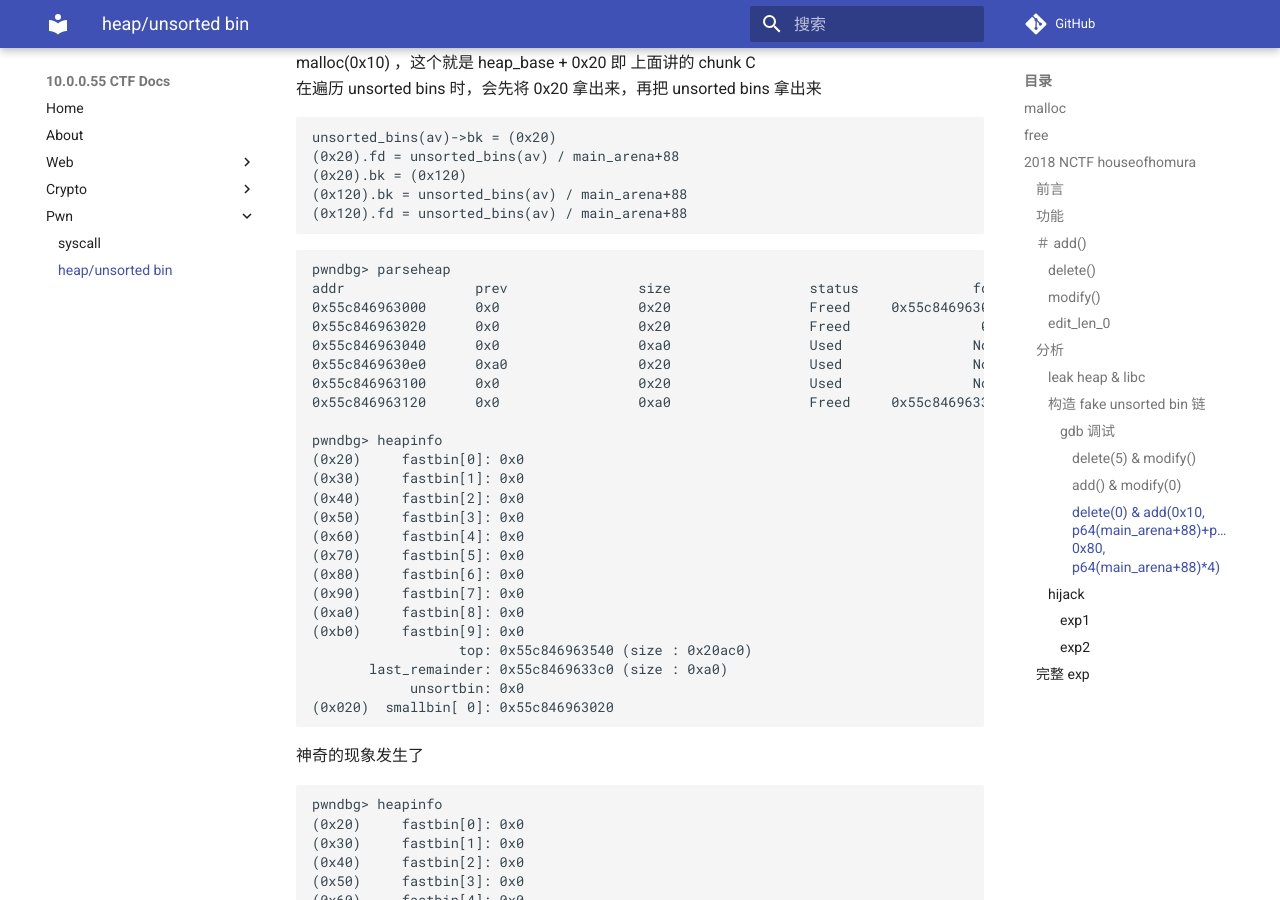
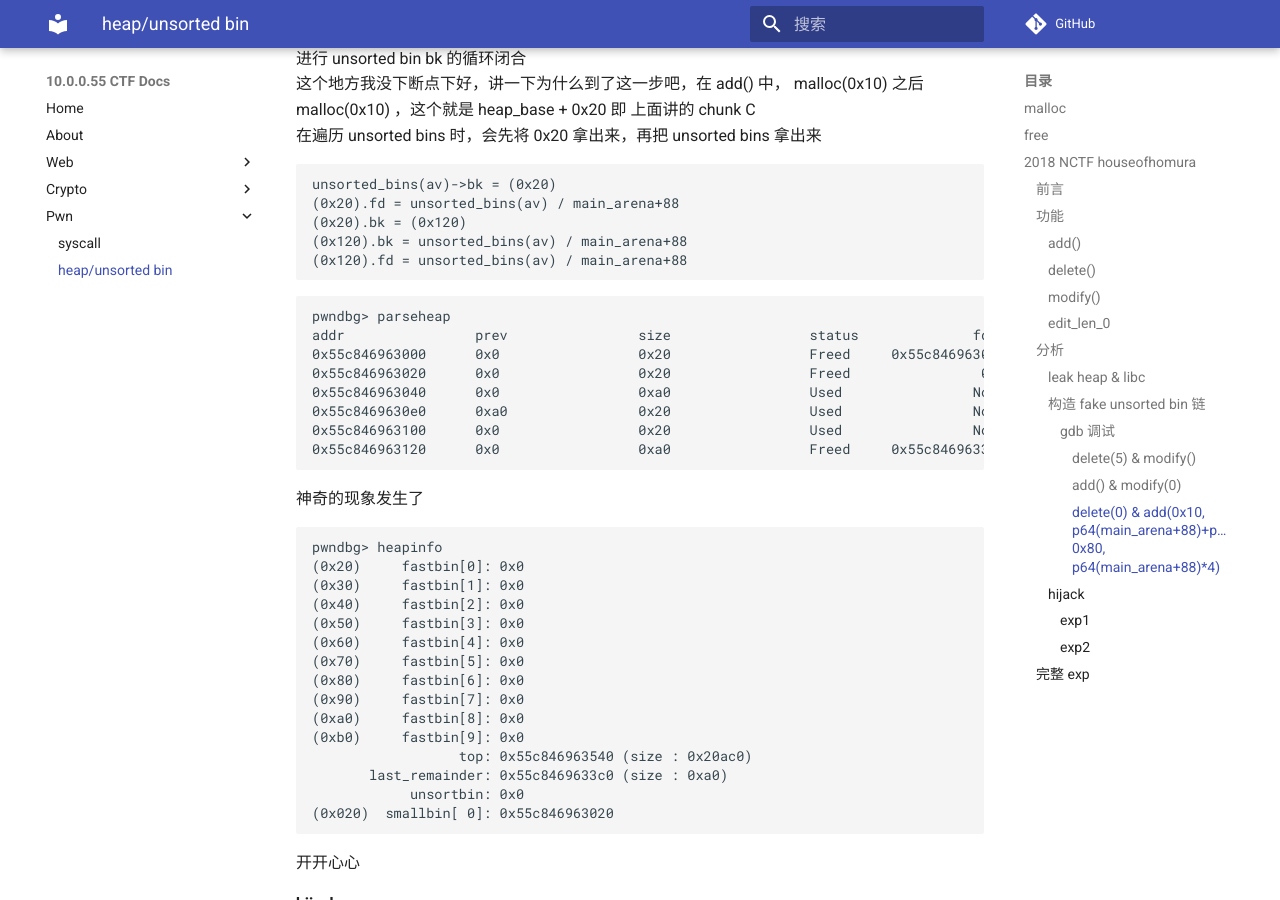
Before and after one commit to 10-0-0-55/10-0-0-55.github.io, an MkDocs documentation site: the page built from docs/pwn/unsorted-bin.md, in a window 1280 px wide and 900 px high, scrolled down 9885 px. Built offline with MkDocs 1.6.1 and Material for MkDocs 9.7.7, drawn with Linux system fonts in a browser that asks for light colours; comment, search, counter and statistics services are not loaded; some of the changed text lies outside the part shown.

Commit message:
heap/unsorted bin version3.1

````diff
--- a/docs/pwn/unsorted-bin.md
+++ b/docs/pwn/unsorted-bin.md
@@ -462,22 +463,6 @@
 0x55c8469630e0      0xa0                0x20                 Used                None              None
 0x55c846963100      0x0                 0x20                 Used                None              None
 0x55c846963120      0x0                 0xa0                 Freed     0x55c8469633c0    0x7fa141c14b78
-
-pwndbg> heapinfo
-(0x20)     fastbin[0]: 0x0
-(0x30)     fastbin[1]: 0x0
-(0x40)     fastbin[2]: 0x0
-(0x50)     fastbin[3]: 0x0
-(0x60)     fastbin[4]: 0x0
-(0x70)     fastbin[5]: 0x0
-(0x80)     fastbin[6]: 0x0
-(0x90)     fastbin[7]: 0x0
-(0xa0)     fastbin[8]: 0x0
-(0xb0)     fastbin[9]: 0x0
-                  top: 0x55c846963540 (size : 0x20ac0)
-       last_remainder: 0x55c8469633c0 (size : 0xa0)
-            unsortbin: 0x0
-(0x020)  smallbin[ 0]: 0x55c846963020
 ```
 
 神奇的现象发生了
````
Also changed, not shown: other parts of docs/pwn/unsorted-bin.md (+6 -5 lines).
